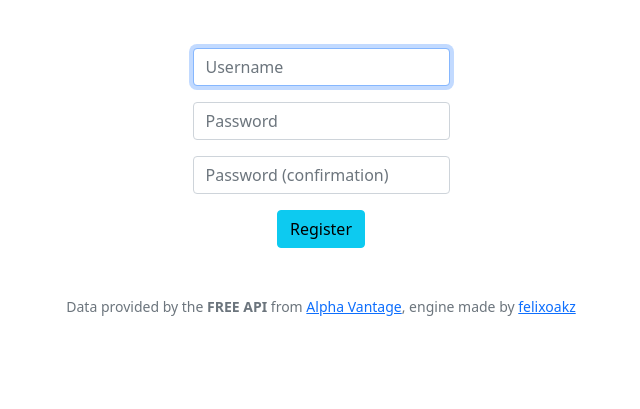
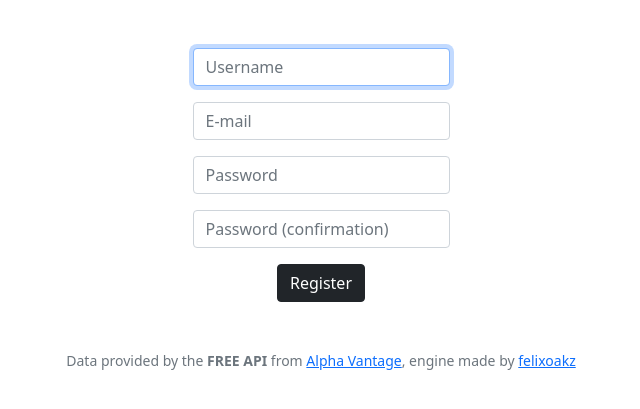
Before and after one commit to felixoakz/stockXchange, a Flask app: page /register in a window 1280 px wide. Shown: the part 76-485 px from the top of the page, without its empty margins (319-959 px from the left). Run offline with Flask 2, Linux system fonts and the light colour scheme; parts of the project's set-up code (start-up, migrations or seed data) failed here and were passed over.

Commit message:
stock app editing

```diff
--- a/app.py
+++ b/app.py
@@ -245,6 +245,7 @@ def register():
     # User reached route via POST (as by submitting a form via POST)
     else:
         username = request.form.get("username")
+        email = request.form.get("email")
         password = request.form.get("password")
         confirmation = request.form.get("confirmation")
 
--- a/templates/register.html
+++ b/templates/register.html
@@ -11,12 +11,16 @@ Register
             placeholder="Username" type="text">
     </div>
     <div class="mb-3">
+        <input autocomplete="off" autofocus class="form-control mx-auto w-auto" id="email" name="email"
+            placeholder="E-mail" type="text">
+    </div>
+    <div class="mb-3">
         <input class="form-control mx-auto w-auto" id="password" name="password" placeholder="Password" type="password">
     </div>
     <div class="mb-3">
         <input class="form-control mx-auto w-auto" id="confirmation" name="confirmation"
             placeholder="Password (confirmation)" type="password">
     </div>
-    <button class="btn btn-info" type="submit">Register</button>
+    <button class="btn btn-dark" type="submit">Register</button>
 </form>
 {% endblock %}
```
